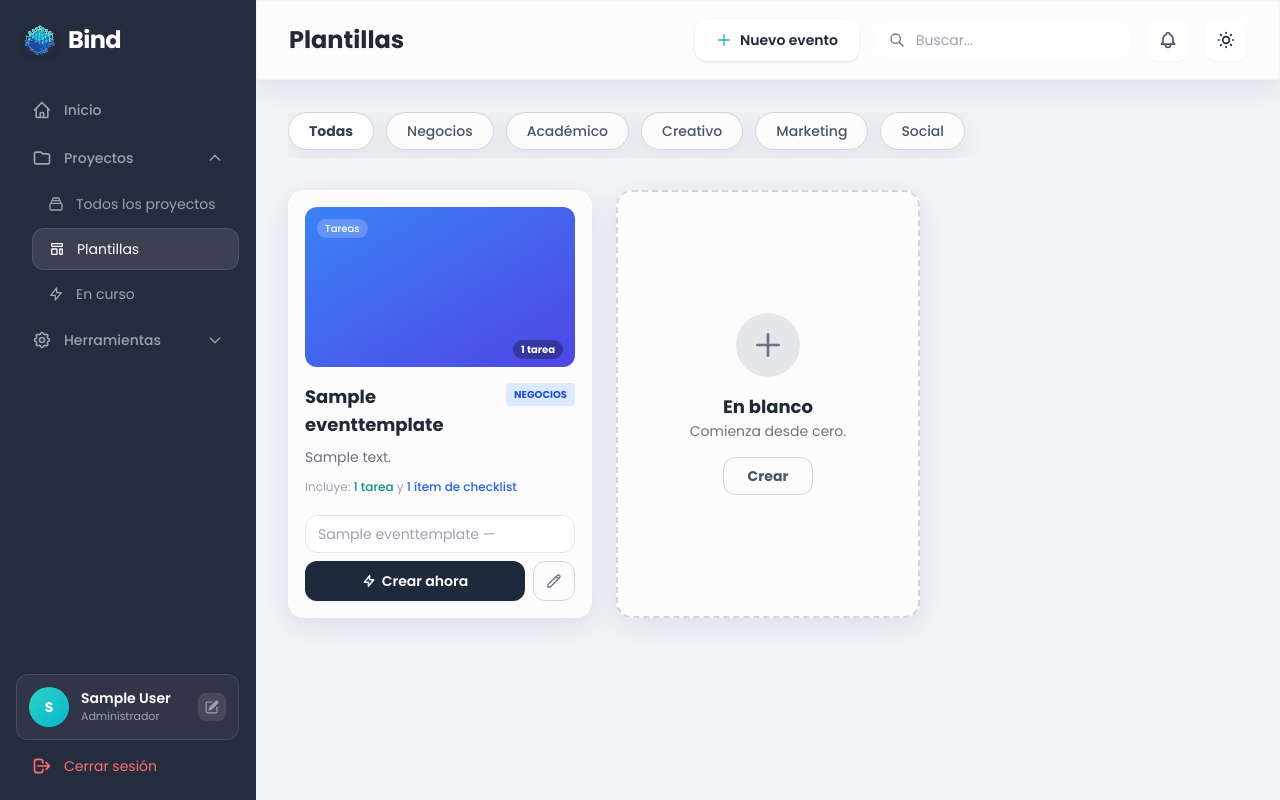
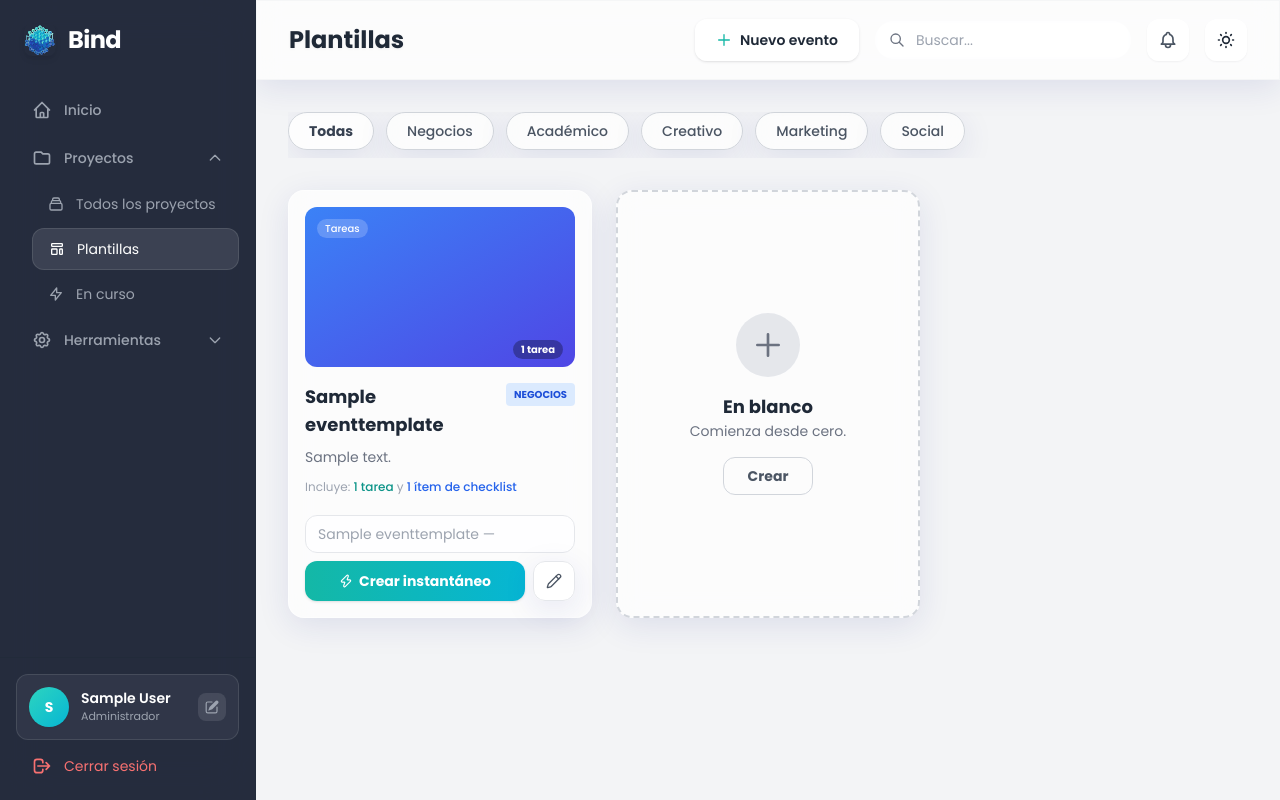
Before and after one commit to JuanFelipePerea/Bind, a Django app: page /templates/ in a window 1280 px wide. Run offline with Django 5.2, Linux system fonts and the light colour scheme; a user stored in the database is signed in; tables that the repository leaves empty hold one stand-in row (values such as "Sample post"); some libraries are stand-ins or nearby versions.

Commit message:
fix(integracion-final): port gradient CTA from main + seed templates in Neon
- template_list.html: upgrade "Crear ahora" button to gradient teal/cyan
  matching main's visual intent; replace zap/pencil emojis with Lucide icons
- Run seed_templates: 3 predefined templates (Conferencia Corporativa,
  Lanzamiento de Producto, Evento Social) now live in Neon with 25 tasks
  and 17 checklist items — the template engine has real data to work with

Note: main's other "advances" were regressions — insecure settings (DEBUG=True,
hardcoded SECRET_KEY, SQLite), stripped requirements.txt, and removal of the
module-selection cards from event_form.html. None of those were ported.

Co-Authored-By: Claude Sonnet 4.6 <noreply@anthropic.com>

```diff
--- a/templates/events/template_list.html
+++ b/templates/events/template_list.html
@@ -104,14 +104,14 @@
                class="w-full px-3 py-2 text-sm rounded-xl bg-white/70 dark:bg-gray-800/70 border border-gray-200 dark:border-gray-600 focus:border-teal-500 focus:ring-1 focus:ring-teal-500/30 outline-none text-gray-800 dark:text-white placeholder-gray-400">
         <div class="flex gap-2">
           <button type="submit"
-                  class="flex-1 py-2.5 rounded-xl bg-slate-800 hover:bg-slate-700 dark:bg-slate-600 dark:hover:bg-slate-500 text-white font-semibold text-sm shadow-sm transition-colors flex items-center justify-center gap-1.5 disabled:opacity-50">
-            <svg class="w-3.5 h-3.5 flex-shrink-0" fill="none" stroke="currentColor" viewBox="0 0 24 24"><path stroke-linecap="round" stroke-linejoin="round" stroke-width="2.5" d="M13 10V3L4 14h7v7l9-11h-7z"/></svg>
-            Crear ahora
+                  class="flex-1 py-2.5 rounded-xl bg-gradient-to-r from-teal-500 to-cyan-500 hover:from-teal-400 hover:to-cyan-400 text-white font-bold text-sm shadow transition-all hover:scale-[1.02] disabled:opacity-60 flex items-center justify-center gap-1.5">
+            <i data-lucide="zap" class="w-3.5 h-3.5 flex-shrink-0"></i>
+            Crear instantáneo
           </button>
           <a href="{% url 'events:event_create' %}?template={{ template.pk }}"
-             class="px-3 py-2.5 rounded-xl border border-gray-300 dark:border-gray-600 text-gray-500 dark:text-gray-400 font-medium text-sm hover:bg-gray-50 dark:hover:bg-gray-700/50 transition-colors flex items-center justify-center"
+             class="px-3 py-2.5 rounded-xl glass border border-gray-200 dark:border-gray-600 text-gray-600 dark:text-gray-300 font-medium text-sm hover:bg-white/80 dark:hover:bg-gray-700 transition-all flex items-center justify-center"
              title="Personalizar antes de crear">
-            <svg class="w-4 h-4" fill="none" stroke="currentColor" viewBox="0 0 24 24"><path stroke-linecap="round" stroke-linejoin="round" stroke-width="2" d="M15.232 5.232l3.536 3.536m-2.036-5.036a2.5 2.5 0 113.536 3.536L6.5 21.036H3v-3.572L16.732 3.732z"/></svg>
+            <i data-lucide="pencil" class="w-4 h-4"></i>
           </a>
         </div>
       </form>
```
